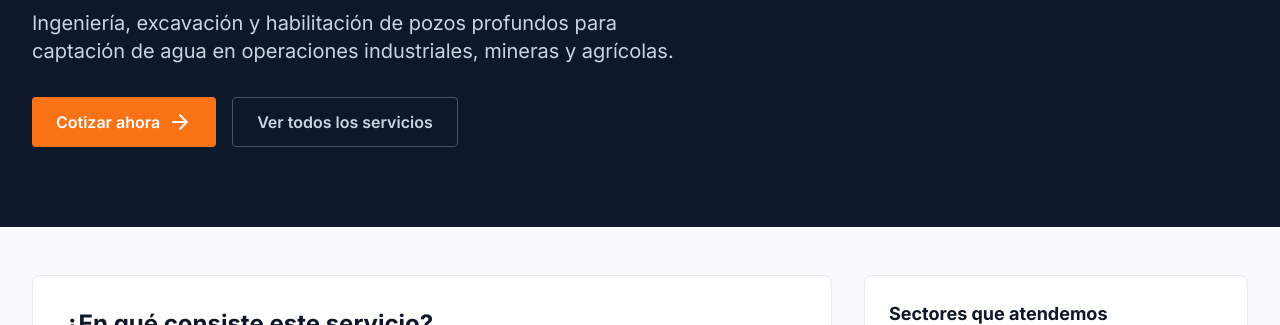
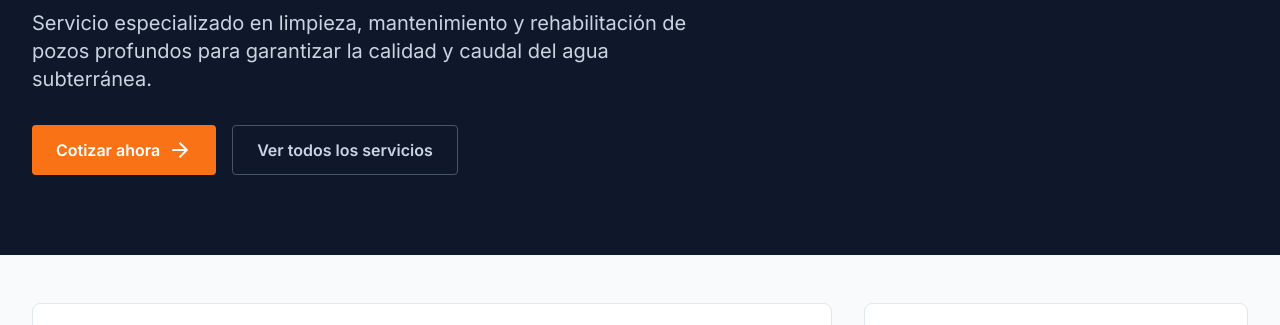
Before and after one commit to matyt97/Vishua2, a website: page servicios/pozo-profundo.html in a window 1280 px wide. Shown: the part 402-727 px from the top of the page. Drawn offline with nearby package versions, Linux system fonts and the light colour scheme.

Commit message:
Actualizar subtitulo del hero en pozo-profundo.html a informacion de limpieza
Updated the description of deep well cleaning services to emphasize specialized maintenance and rehabilitation.

```diff
--- a/servicios/pozo-profundo.html
+++ b/servicios/pozo-profundo.html
@@ -76,7 +76,7 @@
 <div class="max-w-[1280px] mx-auto">
 <div class="inline-flex items-center gap-3 bg-orange-500/10 border border-orange-500/30 rounded-full px-4 py-1.5 mb-6"><span class="material-symbols-outlined text-orange-400" style="font-variation-settings:'FILL' 1">water_drop</span><span class="text-orange-400 text-xs font-semibold uppercase tracking-wider">Servicio</span></div>
 <h1 class="text-3xl md:text-5xl font-bold text-white mb-4 leading-tight">Limpieza de Pozos Profundos</h1>
-<p class="text-slate-300 text-lg md:text-xl max-w-2xl">Ingeniería, excavación y habilitación de pozos profundos para captación de agua en operaciones industriales, mineras y agrícolas.</p>
+<p class="text-slate-300 text-lg md:text-xl max-w-2xl">Servicio especializado en limpieza, mantenimiento y rehabilitaci&#243;n de pozos profundos para garantizar la calidad y caudal del agua subterr&#225;nea.</p>
 <div class="mt-8 flex flex-wrap gap-4">
 <a href="../contacto.html" class="inline-flex items-center gap-2 bg-orange-500 hover:bg-orange-600 text-white font-semibold px-6 py-3 rounded transition-colors">Cotizar ahora <span class="material-symbols-outlined">arrow_forward</span></a>
 <a href="../servicios.html" class="inline-flex items-center gap-2 border border-slate-600 hover:border-orange-400 text-slate-300 hover:text-orange-400 font-semibold px-6 py-3 rounded transition-colors">Ver todos los servicios</a>
```
